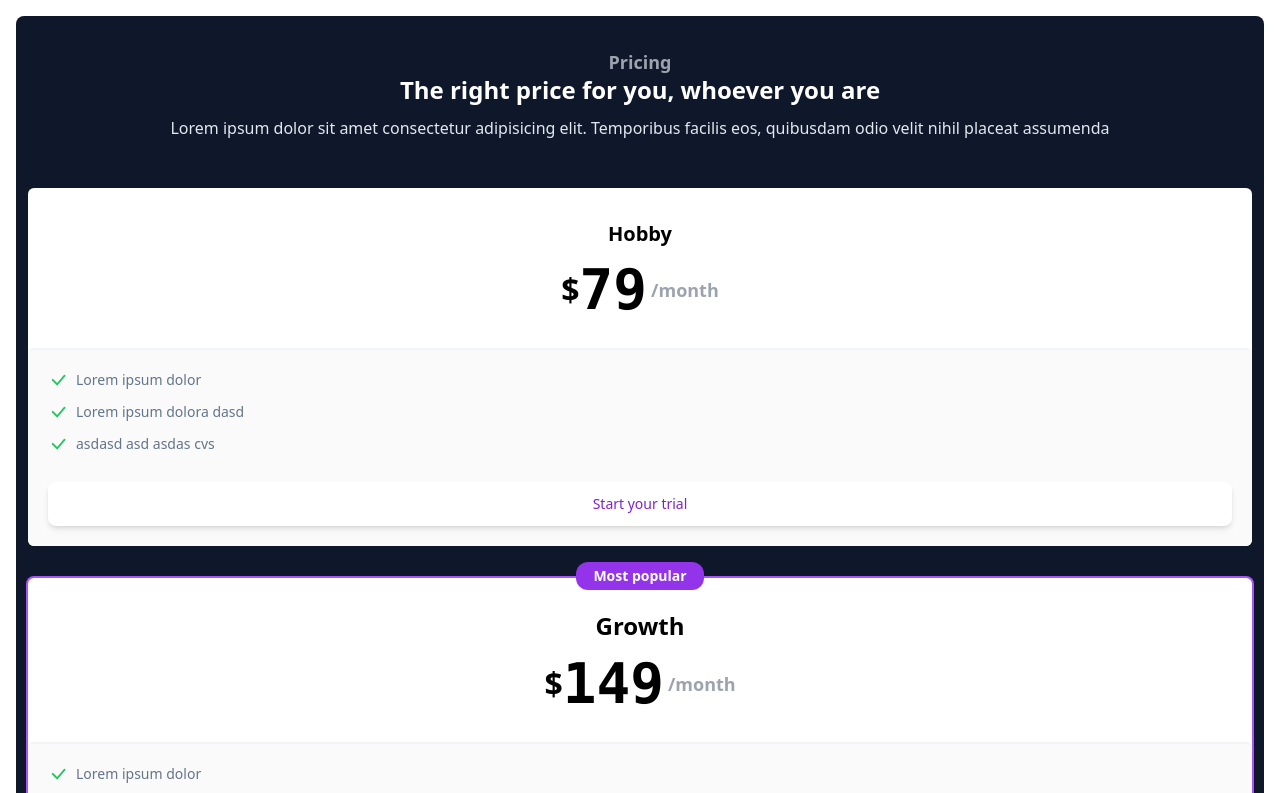
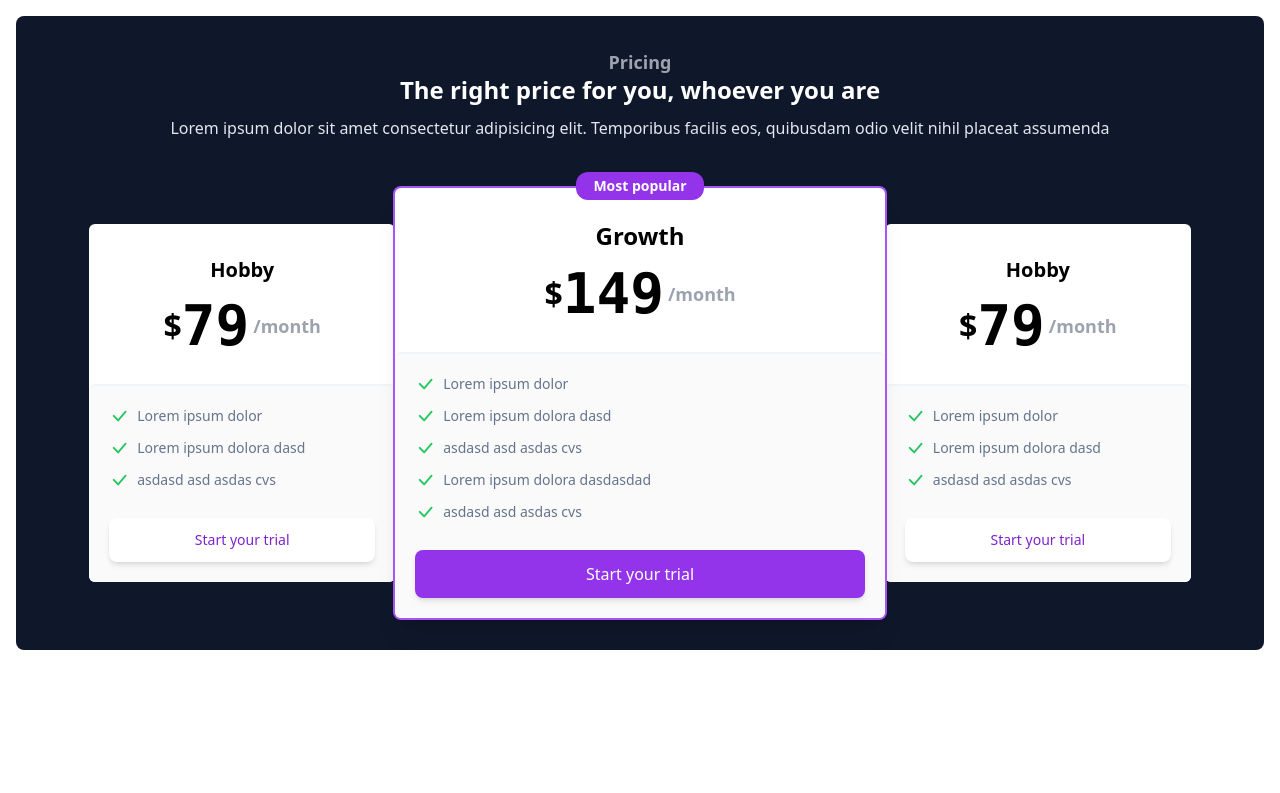
Before and after one commit to amirh4336/tailwindCSS-roocket, a website: page project-1/src/index.html in a window 1280 px wide. Shown: the top 793 px of the page. Drawn offline with Linux system fonts and the light colour scheme.

Commit message:
add screen tablet

```diff
--- a/project-1/src/index.html
+++ b/project-1/src/index.html
@@ -8,14 +8,14 @@
     <link rel="stylesheet" href="./css/main.css">
 </head>
 <body>
-    <main class="bg-slate-900 text-white m-4 p-3 rounded-lg">
-        <div class="title mt-5 mb-12 text-center">
+    <main class="bg-slate-900 text-white m-4 p-3 rounded-lg ">
+        <div class="title mt-5 mb-12 text-center ">
             <h3 class="text-gray-400 text-lg font-semibold">Pricing</h3>
             <h1 class="text-2xl font-bold leading-7 mb-3">The right price for you, whoever you are</h1>
             <p class="text-slate-200">Lorem ipsum dolor sit amet consectetur adipisicing elit. Temporibus facilis eos, quibusdam odio velit nihil placeat assumenda</p>
         </div>
-        <div class="table w-full">
-            <div class="card bg-white text-black rounded-md text-center mb-8">
+        <div class="table w-full tablet:flex tablet:justify-center tablet:items-center">
+            <div class="card bg-white text-black rounded-md text-center mb-8 tablet:mb-5 tablet:w-1/4">
                 <div class="card-header font-semibold pt-8 pb-4">
                     <h3 class="text-xl">Hobby</h3>
                     <h2 class="flex justify-center items-center"><span class="text-[2rem]">$</span><span class="text-[3.5rem] font-bold font-mono">79</span><span class="ml-1 text-lg text-gray-400">/month</span></h2>
@@ -44,7 +44,7 @@
                     <button class="bg-white rounded-lg mt-4 w-full py-3 text-sm text-purple-700 font-sans shadow-md" type="button">Start your trial</button>
                 </div>
             </div>
-            <div class="card bg-white relative text-black rounded-md text-center mb-5 ring-purple-500 ring-2">
+            <div class="card bg-white relative text-black rounded-md text-center tablet:w-2/5 tablet:shadow-xl mb-5 ring-purple-500 ring-2">
                 <div class="card-header font-semibold pt-8 pb-4">
                     <p class=" absolute text-sm inset-x-0 top-0 -mt-4 text-white bg-purple-600 w-[8rem] mx-auto p-1 rounded-xl ">Most popular</p>
                     <h3 class="text-2xl font-bold">Growth</h3>
@@ -86,7 +86,7 @@
                     <button class="bg-purple-600 rounded-lg mt-4 w-full py-3  text-white font-sans shadow-md" type="button">Start your trial</button>
                 </div>
             </div>
-            <div class="card bg-white text-black rounded-md text-center mb-5">
+            <div class="card bg-white text-black rounded-md text-center mb-5 tablet:w-1/4">
                 <div class="card-header font-semibold pt-8 pb-4">
                     <h3 class="text-xl">Hobby</h3>
                     <h2 class="flex justify-center items-center"><span class="text-[2rem]">$</span><span class="text-[3.5rem] font-bold font-mono">79</span><span class="ml-1 text-lg text-gray-400">/month</span></h2>
--- a/project-1/tailwind.config.js
+++ b/project-1/tailwind.config.js
@@ -2,7 +2,11 @@
 module.exports = {
   content: ["./src/**/*.{html,js}"],
   theme: {
-    extend: {},
+    extend: {
+      screens: {
+        'tablet': '640px',
+      }
+    },
   },
   plugins: [],
 }
```
Also changed, not shown: project-1/src/css/main.css.
